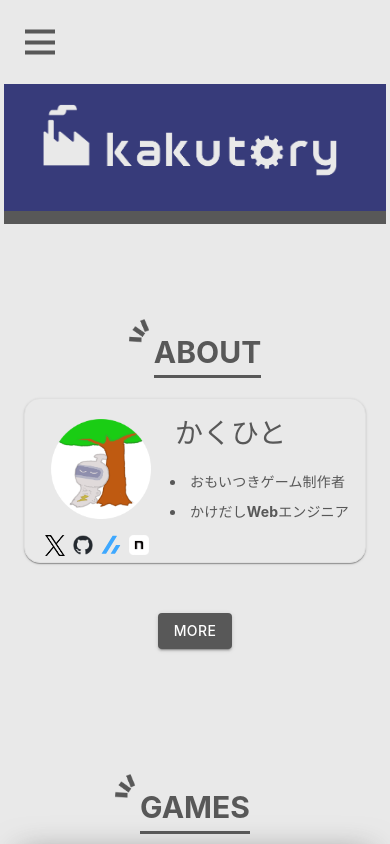
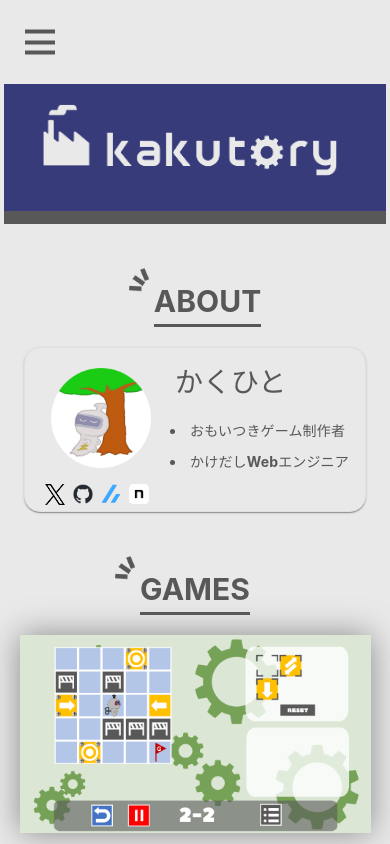
Before and after one commit to Suke-H/Kakutory, a React (Vite) app: page / in a window 390 px wide. Shown: the top 844 px of the page. Built offline with nearby package versions, Linux system fonts and the light colour scheme.

Commit message:
feat: #72 スマホにてHomeのmarginの調整、AboutにてMOREボタン削除
- MOREボタンを削除して、Profileカードを押すとAboutに行けるようにした
close #72

```diff
--- a/src/components/Heading.css
+++ b/src/components/Heading.css
@@ -33,9 +33,12 @@
     font-size: 36px;
 }
 
-
 /* スマホ */
 @media (max-width:600px) {
+    .heading {
+        margin-top: 20px;
+    }
+
     .emphasis_mark {
         width: 25px;
     }
--- a/src/components/contents/About.css
+++ b/src/components/contents/About.css
@@ -21,7 +21,7 @@
 
   @media (max-width:600px) {
     .about {
-        min-height: 60vh;
+        /* min-height: 60vh; */
     }
 
     .column {
--- a/src/components/contents/About.tsx
+++ b/src/components/contents/About.tsx
@@ -8,7 +8,7 @@ import { Profile } from './Profile';
 import { AboutContent } from './AboutContent';
 
 import './About.css';
-import Button from '@mui/material/Button';
+// import Button from '@mui/material/Button';
 
 export const About = ({ isHome }: IsHomeProp): JSX.Element => {
     return (
@@ -20,21 +20,22 @@ export const About = ({ isHome }: IsHomeProp): JSX.Element => {
             </div>
 
             {isHome ?
-                <a href="/#/about/" className='read-more'>
-                    <Button
-                        variant="contained"
-                        sx={{
-                            marginTop: '50px',
-                            marginBottom: '30px',
-                            backgroundColor: '#585858',
-                            '&:hover': {
-                                backgroundColor: '#585858',
-                            },
-                            fontFamily: ["Inter", "system-ui", "Avenir", "Helvetica", "Arial", "sans-serif"].join(','),
-                    }}>
-                        MORE
-                    </Button>
-                </a>
+                <></>
+                // <a href="/#/about/" className='read-more'>
+                //     <Button
+                //         variant="contained"
+                //         sx={{
+                //             marginTop: {xs: "30px", md: '50px'},
+                //             marginBottom: '30px',
+                //             backgroundColor: '#585858',
+                //             '&:hover': {
+                //                 backgroundColor: '#585858',
+                //             },
+                //             fontFamily: ["Inter", "system-ui", "Avenir", "Helvetica", "Arial", "sans-serif"].join(','),
+                //     }}>
+                //         MORE
+                //     </Button>
+                // </a>
 
                 : (
                     <AboutContent />
--- a/src/components/contents/Diary.tsx
+++ b/src/components/contents/Diary.tsx
@@ -29,7 +29,7 @@ export const Diary = ( {isHome}: IsHomeProp ): JSX.Element => {
                   <Button
                       variant="contained"
                       sx={{
-                          marginTop: '50px',
+                          marginTop: {xs: "20px", md: '50px'},
                           marginButtom: '50px',
                           backgroundColor: '#585858',
                           '&:hover': {
--- a/src/components/contents/Game.tsx
+++ b/src/components/contents/Game.tsx
@@ -64,7 +64,7 @@ export const Game = ({ isHome }: IsHomeProp  ): JSX.Element => {
                     <Button
                         variant="contained"
                         sx={{
-                            marginTop: '80px',
+                            marginTop: {xs: "40px", md: '80px'},
                             marginBottom: '50px',
                             backgroundColor: '#585858',
                             '&:hover': {
--- a/src/components/contents/Profile.tsx
+++ b/src/components/contents/Profile.tsx
@@ -15,6 +15,8 @@ import note from '../../assets/about/SNS/note-icon.png';
 
 export const Profile = (): JSX.Element => {
     return (
+      <>
+      <a href="/#/about">
         <Card sx={{
             display: 'flex',
 
@@ -130,6 +132,8 @@ export const Profile = (): JSX.Element => {
             </Typography>
           </CardContent>
         </Card>
+      </a>
+      </>
     );
 
 
```
